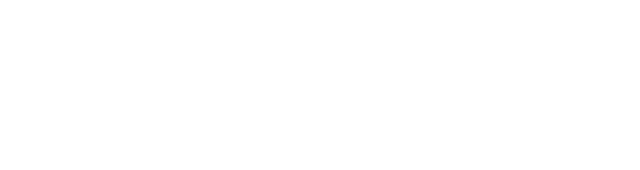
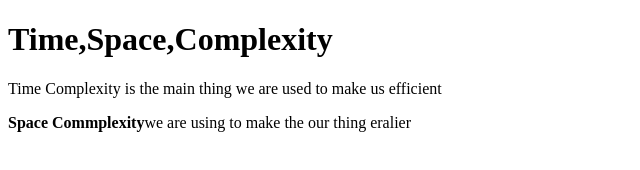
Before and after one commit to acciojob/time-and-space-complexity-KUNAMMANISAICHARANREDDY, a website: page main.html in a window 1280 px wide. Shown: the whole page, without its empty margins (0-640 px from the left). Drawn offline with Linux system fonts and the light colour scheme.

Commit message:
created a submission

```diff
--- a/main.html
+++ b/main.html
@@ -8,6 +8,9 @@
 
 <body>
 	<!-- the entire body must be written by student -->
+	<h1>Time,Space,Complexity</h1>
+	<p>Time Complexity is the main thing we are used to make us efficient</p>
+	<p><b>Space Commplexity</b>we are using to make the our thing eralier </p>
     <script type="text/javascript" src="./script.js">
 </script>
 
```
